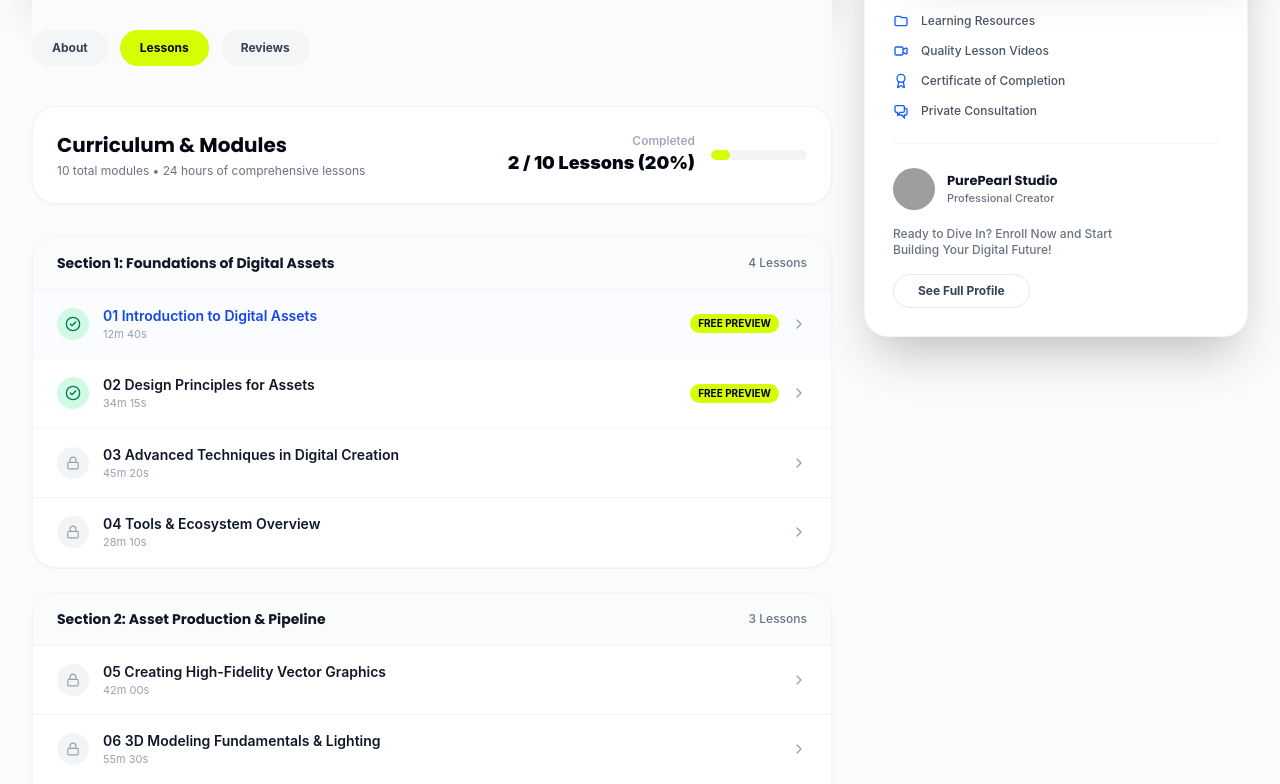
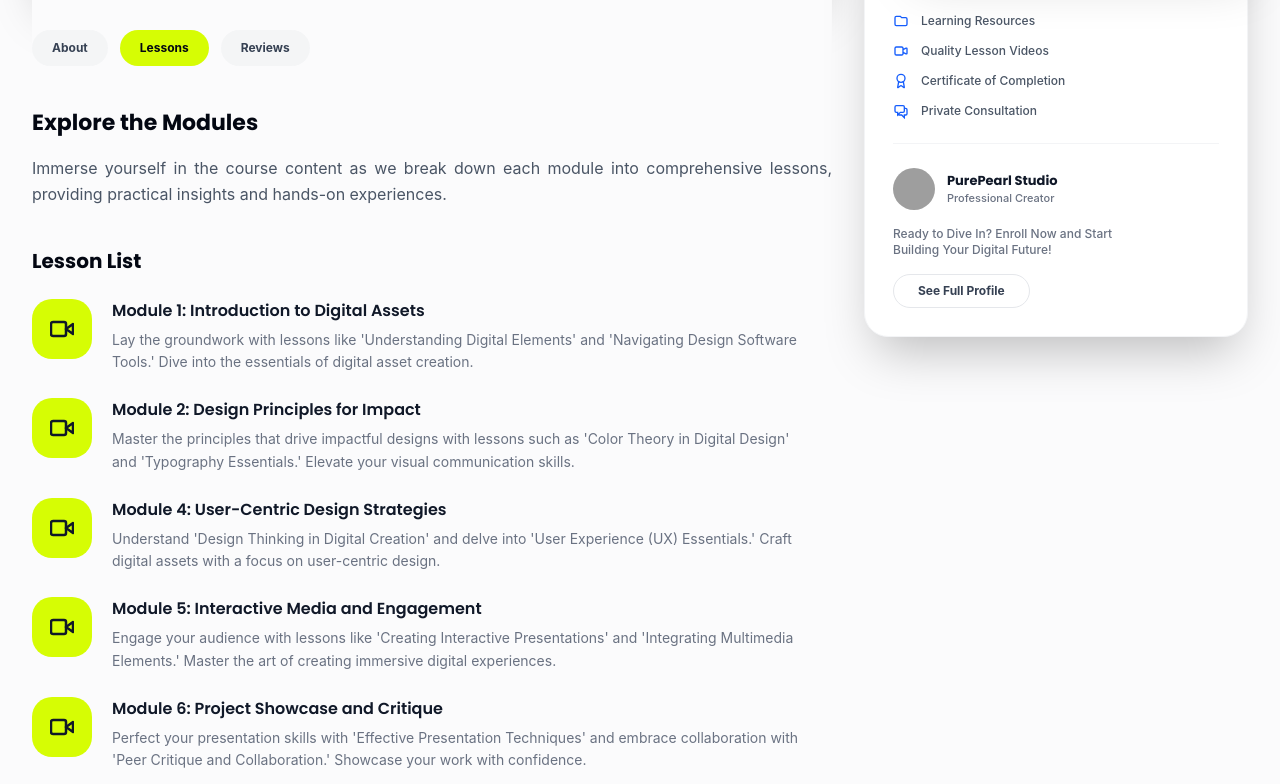
Before and after one commit to Sharif2023/ByteSpace, a React (Vite) app: page /course/lessons in a window 1280 px wide. Shown: the part 816-1600 px from the top of the page. Built offline with nearby package versions, Linux system fonts and the light colour scheme; grey boxes are pictures that could not be loaded.

Commit message:
course details lesson part completed

```diff
--- a/src/components/pages/CourseDetailsPage.jsx
+++ b/src/components/pages/CourseDetailsPage.jsx
@@ -210,89 +210,82 @@ export default function CourseDetailsPage({ initialTab = 'description', onNaviga
           </div>
         )}
 
-        {/* TAB 2: COURSE LESSONS (Curriculum Frame 5) */}
+        {/* TAB 2: COURSE LESSONS */}
         {activeTab === 'lessons' && (
-          <div className="max-w-4xl space-y-8">
-            <div className="flex flex-col sm:flex-row sm:items-center justify-between gap-4 bg-white p-6 rounded-3xl border border-gray-100 shadow-xs">
+          <div className="space-y-10">
             <div>
-                <h2 className="text-xl font-bold font-display text-gray-950">Curriculum & Modules</h2>
-                <p className="text-xs text-gray-500 mt-1">10 total modules • 24 hours of comprehensive lessons</p>
+              <h2 className="text-[22px] font-bold font-display text-gray-950 mb-4">Explore the Modules</h2>
+              <p className="text-gray-600 text-base leading-relaxed text-justify">
+                Immerse yourself in the course content as we break down each module into comprehensive lessons, providing practical insights and hands-on experiences.
+              </p>
             </div>
 
-              {/* Progress Tracker */}
-              <div className="flex items-center gap-4">
-                <div className="text-right">
-                  <p className="text-xs text-gray-400 font-medium">Completed</p>
-                  <p className="text-lg font-black text-gray-950 font-display">2 / 10 Lessons (20%)</p>
+            <div>
+              <h3 className="text-xl font-bold font-display text-gray-950 mb-6">Lesson List</h3>
+              <div className="space-y-6">
+                {[
+                  {
+                    title: "Module 1: Introduction to Digital Assets",
+                    desc: "Lay the groundwork with lessons like 'Understanding Digital Elements' and 'Navigating Design Software Tools.' Dive into the essentials of digital asset creation."
+                  },
+                  {
+                    title: "Module 2: Design Principles for Impact",
+                    desc: "Master the principles that drive impactful designs with lessons such as 'Color Theory in Digital Design' and 'Typography Essentials.' Elevate your visual communication skills."
+                  },
+                  {
+                    title: "Module 4: User-Centric Design Strategies",
+                    desc: "Understand 'Design Thinking in Digital Creation' and delve into 'User Experience (UX) Essentials.' Craft digital assets with a focus on user-centric design."
+                  },
+                  {
+                    title: "Module 5: Interactive Media and Engagement",
+                    desc: "Engage your audience with lessons like 'Creating Interactive Presentations' and 'Integrating Multimedia Elements.' Master the art of creating immersive digital experiences."
+                  },
+                  {
+                    title: "Module 6: Project Showcase and Critique",
+                    desc: "Perfect your presentation skills with 'Effective Presentation Techniques' and embrace collaboration with 'Peer Critique and Collaboration.' Showcase your work with confidence."
+                  },
+                  {
+                    title: "Module 7: Optimizing Digital Assets for Various Platforms",
+                    desc: "Adapt your digital creations for 'Mobile Platforms' and optimize for 'Social Media.' Ensure widespread accessibility and engagement across diverse digital landscapes."
+                  }
+                ].map((mod, idx) => (
+                  <div key={idx} className="flex gap-5">
+                    <div className="w-[60px] h-[60px] rounded-[20px] bg-[#D6FD04] flex items-center justify-center flex-shrink-0">
+                      <svg width="24" height="24" viewBox="0 0 24 24" fill="none" stroke="currentColor" strokeWidth="2.5" strokeLinecap="round" strokeLinejoin="round" className="text-gray-900 w-6 h-6">
+                        <path d="M23 7l-7 5 7 5V7z" />
+                        <rect x="1" y="5" width="15" height="14" rx="2" ry="2" />
+                      </svg>
                     </div>
-                <div className="w-24 bg-gray-100 h-2.5 rounded-full overflow-hidden">
-                  <div className="bg-[#D6FD04] h-full w-[20%] rounded-full" />
+                    <div>
+                      <h4 className="text-[16px] font-semibold text-gray-900 mb-1.5">{mod.title}</h4>
+                      <p className="text-sm text-gray-500 leading-relaxed pr-0 md:pr-4">{mod.desc}</p>
                     </div>
+                  </div>
+                ))}
               </div>
             </div>
 
-            {/* Curriculum Sections Accordion matching Frame 5 */}
-            <div className="space-y-6">
-              {courseCurriculum.map((section, sIdx) => (
-                <div key={sIdx} className="bg-white rounded-3xl border border-gray-100 shadow-xs overflow-hidden">
-                  <div className="bg-gray-50/80 px-6 py-4 border-b border-gray-100 flex items-center justify-between">
-                    <h3 className="text-sm font-bold text-gray-900 font-display">{section.section}</h3>
-                    <span className="text-xs text-gray-500 font-medium">{section.lessons.length} Lessons</span>
-                  </div>
-
-                  <div className="divide-y divide-gray-100">
-                    {section.lessons.map(lesson => {
-                      const isActive = activeLessonId === lesson.id;
-                      return (
-                        <div
-                          key={lesson.id}
-                          onClick={() => {
-                            setActiveLessonId(lesson.id);
-                            if (lesson.isFree || enrolled) setIsPlaying(true);
-                          }}
-                          className={`p-4 px-6 flex items-center justify-between hover:bg-blue-50/40 transition-colors cursor-pointer ${
-                            isActive ? 'bg-blue-50/30' : ''
-                          }`}
-                        >
-                          <div className="flex items-center gap-3.5">
-                            <div className={`w-8 h-8 rounded-full flex items-center justify-center text-xs ${
-                              lesson.completed
-                                ? 'bg-emerald-100 text-emerald-700'
-                                : lesson.isFree || enrolled
-                                  ? 'bg-[#003BE2]/10 text-[#003BE2]'
-                                  : 'bg-gray-100 text-gray-400'
-                            }`}>
-                              {lesson.completed ? (
-                                <CheckCircle2 className="w-4 h-4" />
-                              ) : lesson.isFree || enrolled ? (
-                                <Play className="w-3.5 h-3.5 fill-current" />
-                              ) : (
-                                <Lock className="w-3.5 h-3.5" />
-                              )}
+            <div>
+              <h3 className="text-[20px] font-bold font-display text-gray-950 mb-4">Lesson Content</h3>
+              <p className="text-gray-600 text-base leading-relaxed text-justify">
+                Engage with each lesson through captivating video content, detailed textual explanations, and interactive elements. Download resources, complete assignments, and test your understanding with quizzes.
+              </p>
             </div>
 
             <div>
-                              <p className={`text-sm font-semibold ${isActive ? 'text-blue-700 font-bold' : 'text-gray-900'}`}>
-                                {lesson.title}
+              <h3 className="text-[20px] font-bold font-display text-gray-950 mb-4">Lesson Progress Tracking</h3>
+              <p className="text-gray-600 text-base leading-relaxed text-justify mb-8">
+                Witness your growth as you complete lessons, with an intuitive progress tracking feature guiding you through your learning journey.
               </p>
-                              <p className="text-[11px] text-gray-400">{lesson.duration}</p>
+
+              {/* Progress Card */}
+              <div className="border border-gray-200 rounded-xl p-6 sm:p-7 shadow-sm w-full">
+                <p className="text-[13px] text-gray-900 font-medium mb-1">Learning Progress</p>
+                <p className="text-[32px] font-bold font-display text-gray-950 mb-3 leading-none">55%</p>
+                <div className="w-full bg-gray-100 h-[6px] rounded-full overflow-hidden mt-6">
+                  <div className="bg-[#D6FD04] h-full rounded-full w-[55%]"></div>
                 </div>
               </div>
-
-                          <div className="flex items-center gap-3">
-                            {lesson.isFree && !enrolled && (
-                              <span className="text-[10px] uppercase font-bold bg-[#D6FD04] text-gray-950 px-2 py-0.5 rounded-full">
-                                Free Preview
-                              </span>
-                            )}
-                            <ChevronRight className="w-4 h-4 text-gray-400" />
-                          </div>
-                        </div>
-                      );
-                    })}
-                  </div>
-                </div>
-              ))}
             </div>
           </div>
         )}
```
Lines whose indentation alone changed are shown as unchanged.
